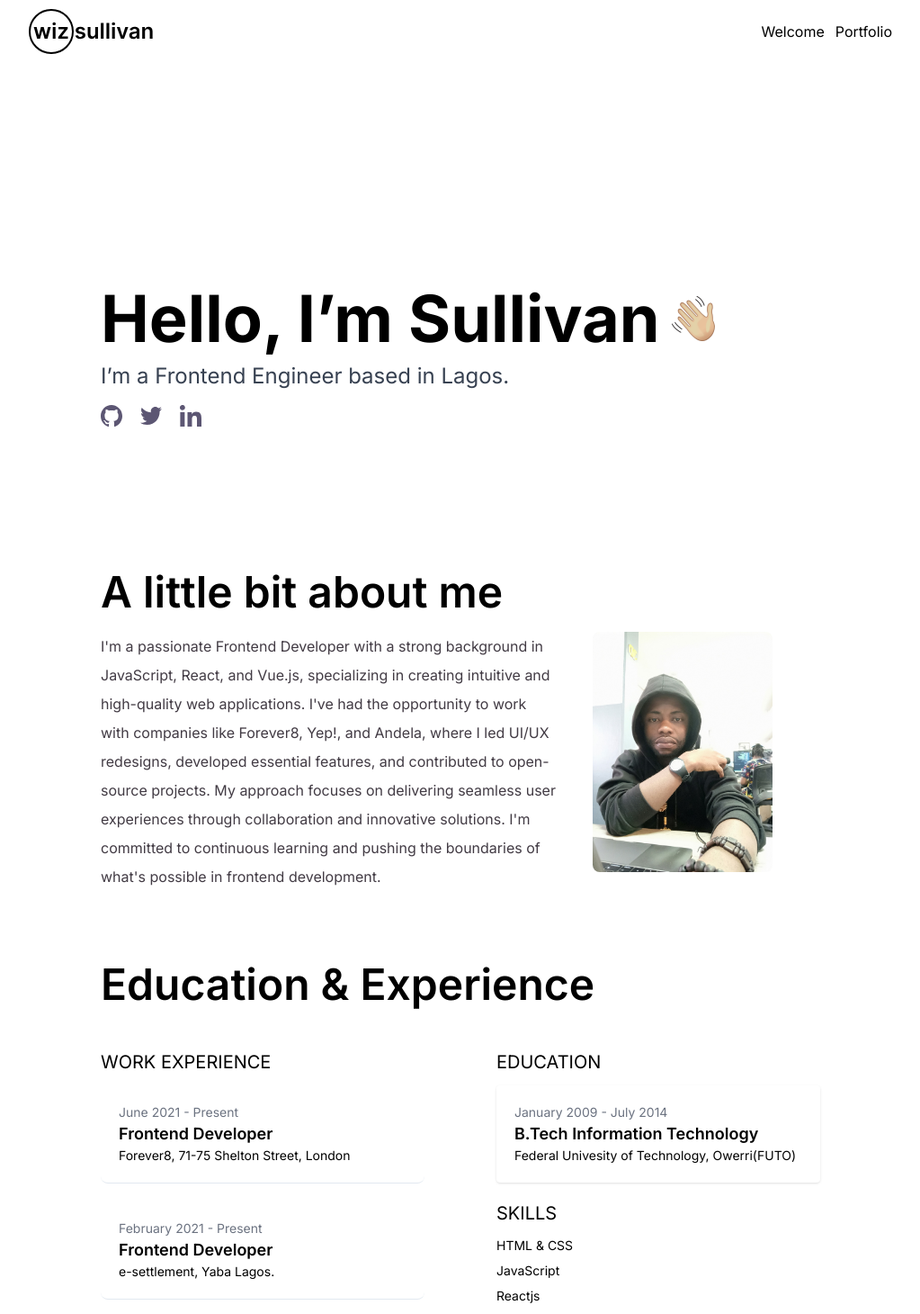
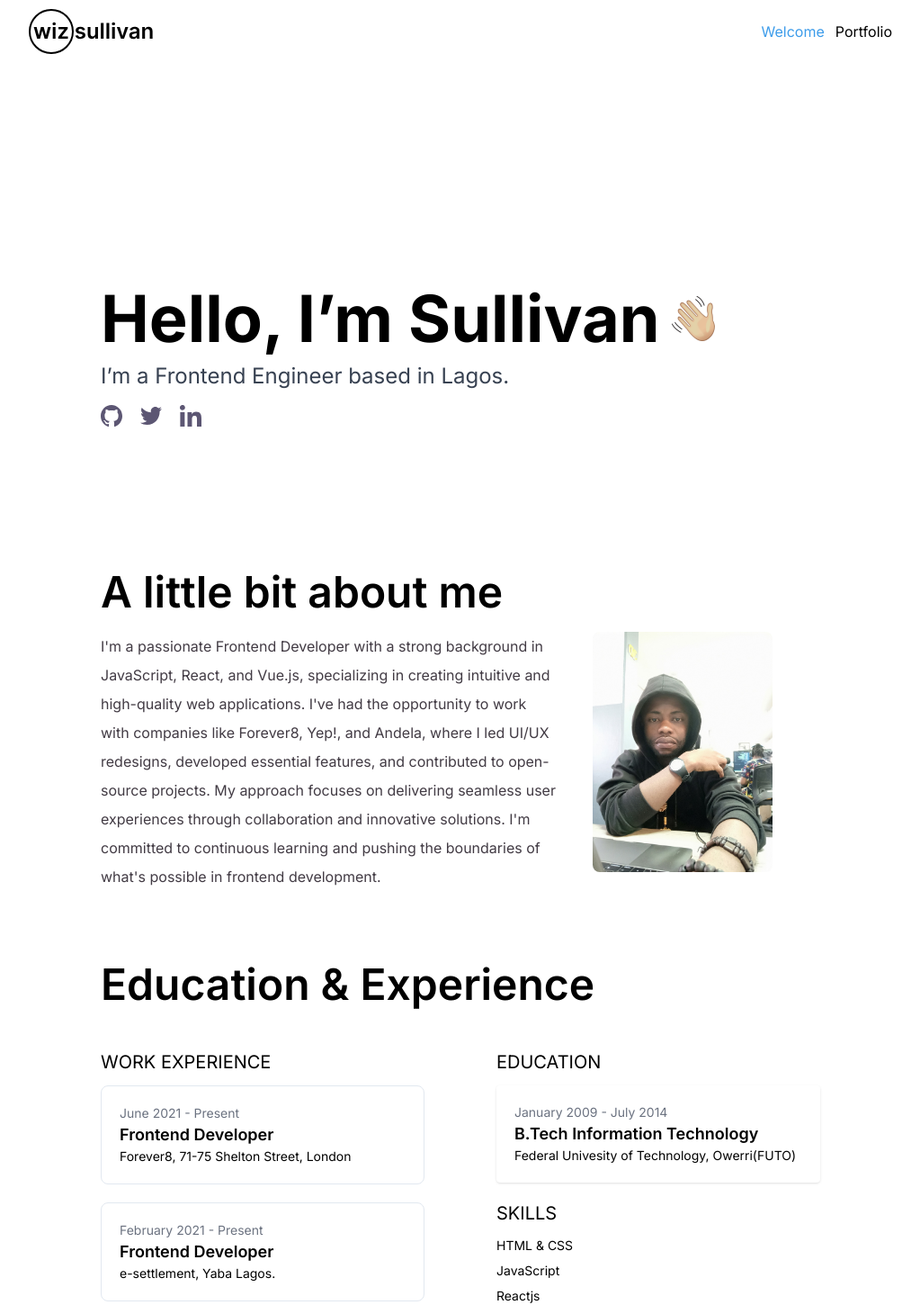
Before and after one commit to wiztemple/wizsullivan, a Next.js app: page / in a window 1280 px wide. Shown: the top 1460 px of the page at 90% size, without its empty margins (128-1151 px from the left). Built offline with nearby package versions, Linux system fonts and the light colour scheme.

Commit message:
build nextjs portfolio

```diff
--- a/app/components/ExperienceCard.tsx
+++ b/app/components/ExperienceCard.tsx
@@ -16,7 +16,7 @@ const ExperienceCard: React.FC<ExperienceCardProps> = ({
   endDate,
 }) => {
   return (
-    <div className="p-5 border-b border-b-slate-200 mb-5 rounded-lg hover:shadow-sm">
+    <div className="p-5 border border-slate-200 mb-5 rounded-lg hover:shadow-sm">
       <span className="block text-sm text-gray-500">{`${startDate} - ${endDate}`}</span>
       <span className="block text-lg font-semibold">{title}</span>
       <div className="flex items-center">
--- a/app/components/Header.tsx
+++ b/app/components/Header.tsx
@@ -27,7 +27,7 @@ const Header = () => {
   return (
     <nav
       className={`w-screen bg-white ${
-        header ? "fixed shadow-sm" : "relative"
+        header ? "fixed border-b border-b-slate-200" : "relative"
       } sm:px-12 px-5 h-[70px] flex items-center justify-center`}
     >
       <div className="sm:w-[960px] w-full flex items-center justify-between">
@@ -54,12 +54,12 @@ const Header = () => {
           </svg>
         </Link>
         <div className="flex gap-3">
-          <Link href="/" className={pathname == "/" ? "text-black" : ""}>
+          <Link href="/" className={pathname == "/" ? "text-[#3d9cea]" : ""}>
             Welcome
           </Link>
           <Link
             href="/portfolio"
-            className={pathname == "/portfolio" ? "text-[#4d9ada]" : ""}
+            className={pathname == "/portfolio" ? "text-[#3d9cea]" : ""}
           >
             Portfolio
           </Link>
--- a/app/portfolio/page.tsx
+++ b/app/portfolio/page.tsx
@@ -111,7 +111,7 @@ const Portfolio = () => {
 
           <div className="mt-10 grid grid-cols-1 gap-6 md:grid-cols-2">
             {filteredProjects.map((project) => (
-              <div key={project.id} className="shadow p-4 rounded-lg">
+              <div key={project.id} className="p-4 border border-slate-200 rounded-lg">
                 <Image
                   src={project.banner}
                   alt={project.title}
--- a/tailwind.config.ts
+++ b/tailwind.config.ts
@@ -19,6 +19,9 @@ const config: Config = {
         spantext: '#827F8D',
         textcolor: '#423B44',
         linkcolor: '#229EE3'
+      },
+      boxShadow: {
+        cardShadow: '0 1px 3px 0 rgba(0,0,0,.1),0 1px 2px -1px rgba(0,0,0,.1)'
       }
     },
   },
```
Also changed, not shown: .eslintrc.json.
